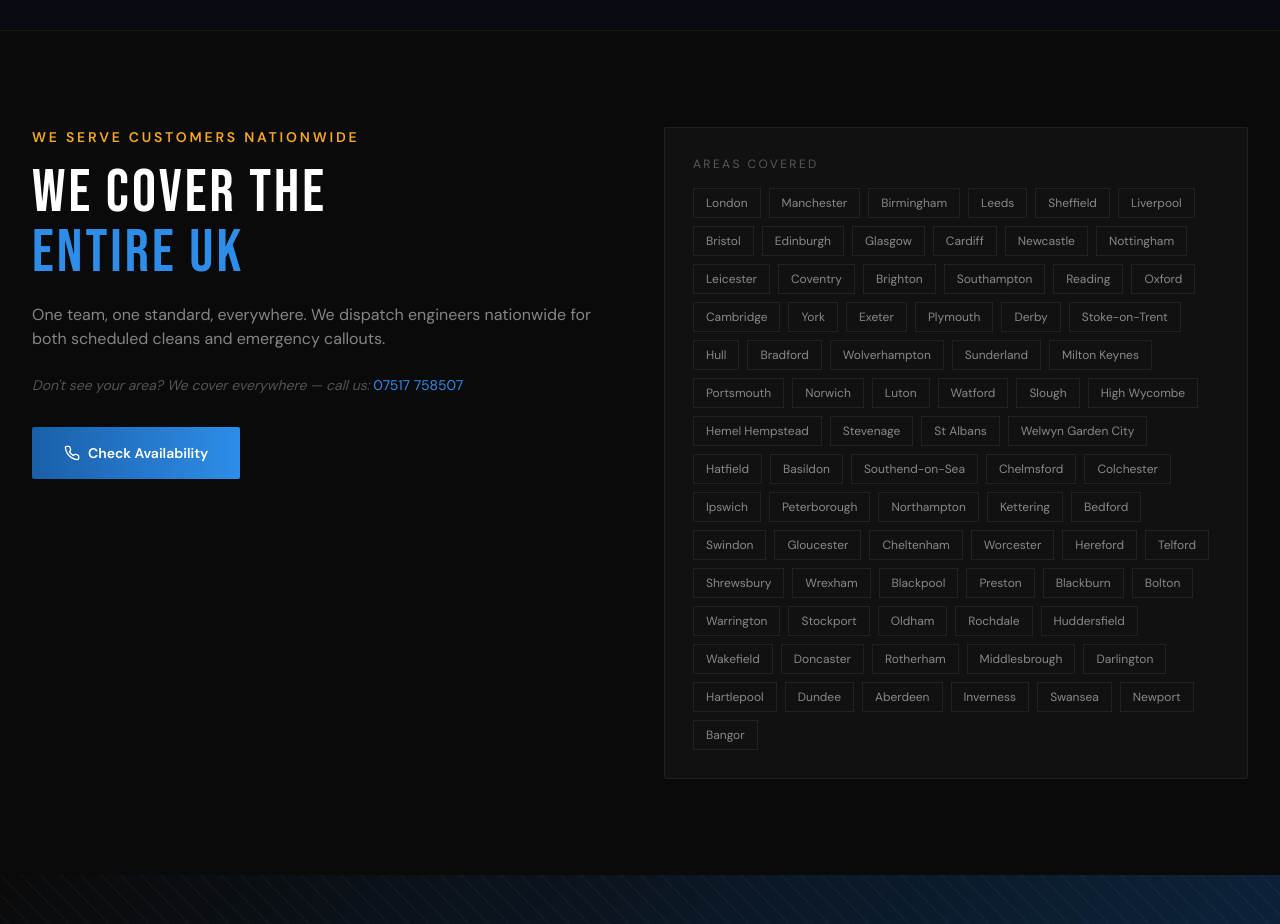
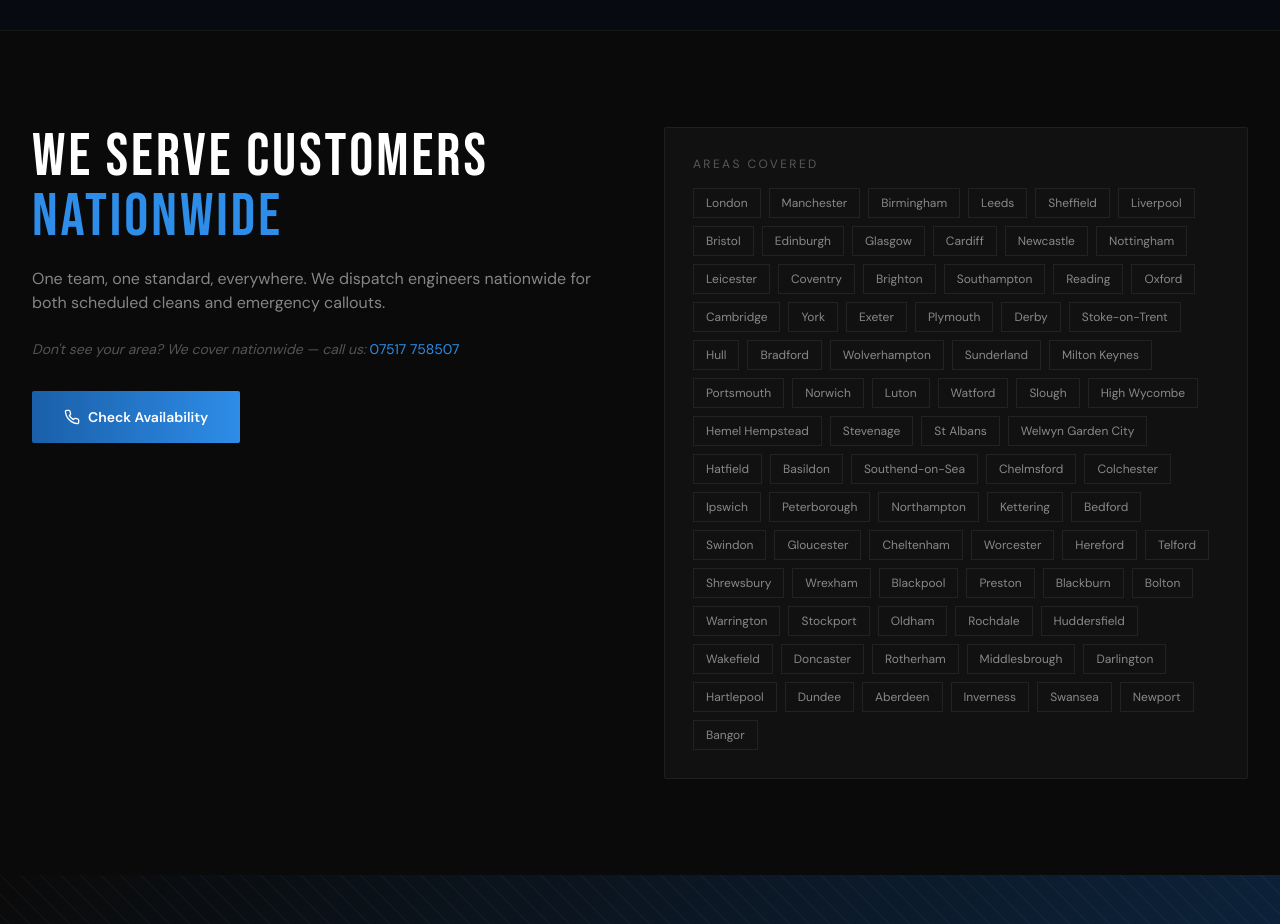
Before and after one commit to zaid5678/commercialcanopycleaning, a React (Vite) app: page / in a window 1280 px wide. Shown: the part 4760-5684 px from the top of the page. Built offline with nearby package versions, Linux system fonts and the light colour scheme.

Commit message:
Changed home page content

```diff
--- a/src/pages/Home.jsx
+++ b/src/pages/Home.jsx
@@ -432,16 +432,15 @@ export default function Home() {
         <div className="max-w-7xl mx-auto px-4 sm:px-6 lg:px-8">
           <div className="grid grid-cols-1 lg:grid-cols-2 gap-12 items-start">
             <ScrollReveal>
-              <span className="section-label">We Serve Customers Nationwide</span>
               <h2 className="font-heading text-4xl sm:text-5xl lg:text-6xl text-white mb-5">
-                We Cover the<br />
-                <span className="text-brand-blue-bright">Entire UK</span>
+                We Serve Customers<br />
+                <span className="text-brand-blue-bright">Nationwide</span>
               </h2>
               <p className="font-body text-white/50 text-sm sm:text-base leading-relaxed mb-6">
                 One team, one standard, everywhere. We dispatch engineers nationwide for both scheduled cleans and emergency callouts.
               </p>
               <p className="font-body text-white/30 text-sm italic mb-8">
-                Don't see your area? We cover everywhere — call us: <a href="tel:07517758507" className="text-brand-blue-bright not-italic hover:underline">07517 758507</a>
+                Don't see your area? We cover nationwide — call us: <a href="tel:07517758507" className="text-brand-blue-bright not-italic hover:underline">07517 758507</a>
               </p>
               <a href="tel:07517758507" className="btn-primary text-sm">
                 <Phone size={16} /> Check Availability
```
